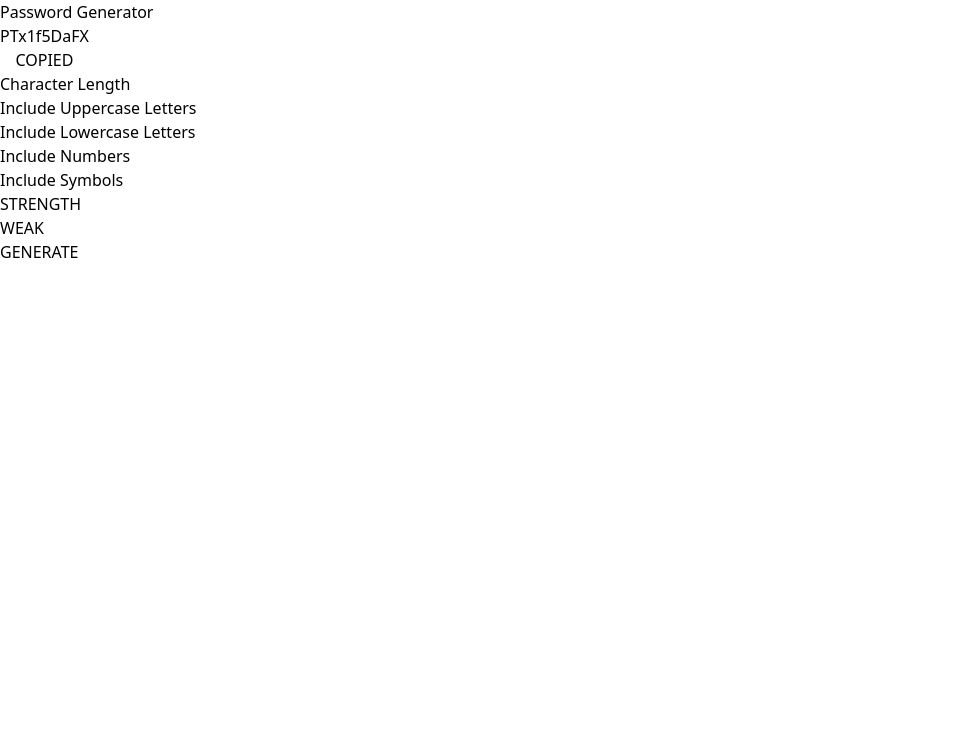
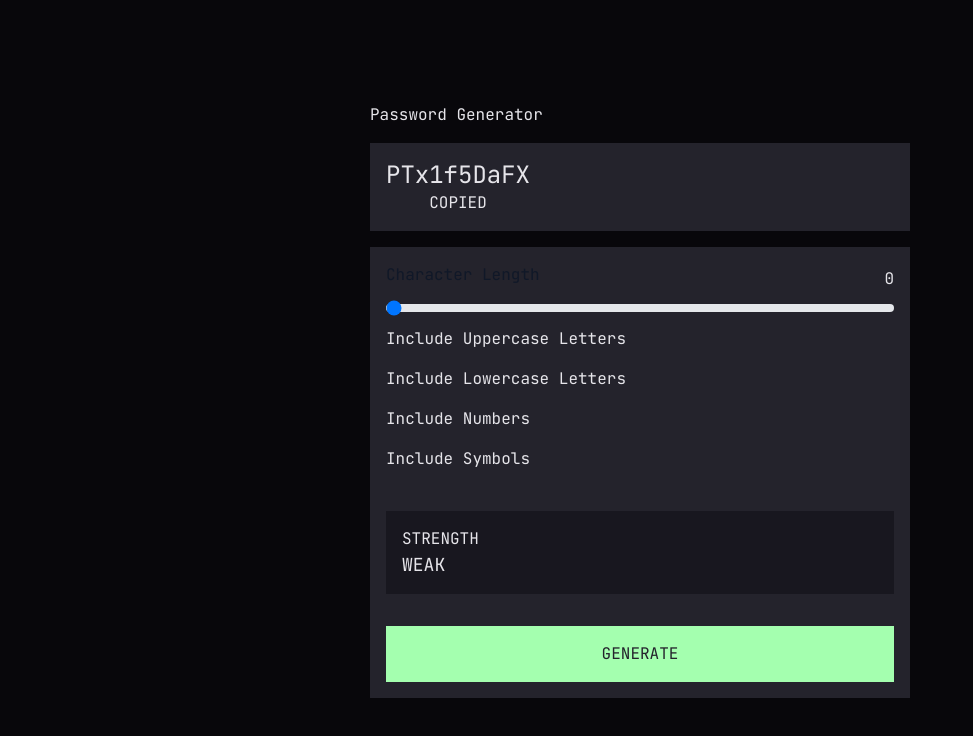
Before and after one commit to NarelaCamara/password-generator-app, a React (Vite) app: page / in a window 1280 px wide. Shown: the top 736 px of the page, without its empty margins (0-973 px from the left). Built offline with nearby package versions, Linux system fonts and the light colour scheme.

Commit message:
feat: maquetado de la calculadora

```diff
--- a/src/App.css
+++ b/src/App.css
@@ -1,4 +1,6 @@
 @import "tailwindcss";
 
 #root {
+  font-family: "JetBrains Mono", monospace;
+  color: #e6e5ea;
 }
--- a/src/App.tsx
+++ b/src/App.tsx
@@ -1,39 +1,71 @@
-import { useState } from "react";
+import { useState, type ChangeEvent } from "react";
 import "./App.css";
 
-enum Strength {
-  WEAK = "WEAK",
-  MEDIUM = "MEDIUM",
-  STRONG = "STRONG",
-}
+const Strength = {
+  WEAK: "WEAK",
+  MEDIUM: "MEDIUM",
+  STRONG: "STRONG",
+} as const;
+type Strength = (typeof Strength)[keyof typeof Strength];
 
 function App() {
-  const [password, setPassword] = useState("PTx1f5DaFX");
-  const [strength, setStrength] = useState(Strength.WEAK);
+  const [password, setPassword] = useState<string>("PTx1f5DaFX");
+  const [strength, setStrength] = useState<Strength>(Strength.WEAK);
+  const [characterLength, setCharacterLength] = useState<number>(0);
+
+  const handleChange = (event: ChangeEvent<HTMLInputElement>) => {
+    setCharacterLength(Number(event.target.value));
+  };
 
   return (
-    <>
-      <div>
-        <h3>Password Generator</h3>
-        <button>
-          {password} <p>COPIED</p>
-        </button>
-      </div>
-      <div>
-        <label>Character Length</label>
-        <p>Include Uppercase Letters</p>
-        <p>Include Lowercase Letters</p>
-        <p>Include Numbers</p>
-        <p>Include Symbols</p>
-
-        <div>
-          <p>STRENGTH</p>
-          <p>{strength}</p>
+    <div className="bg-[#08070B] flex flex-col items-center justify-center min-h-screen ">
+      <div className="max-w-[540px] w-full">
+        <h3 className="text-[16px]">Password Generator</h3>
+        <div className="bg-[#24232C] p-4 my-4">
+          <button>
+            <h5 className="text-2xl"> {password}</h5>{" "}
+            <p className="text-[16px]">COPIED</p>
+          </button>
         </div>
 
-        <button>GENERATE</button>
+        <div className="bg-[#24232C] p-4">
+          <div>
+            <div className=" flex flex-row items-center  justify-between ">
+              <label
+                htmlFor="minmax-range"
+                className="block mb-2  text-[16px] font-medium text-gray-900 dark:text-white"
+              >
+                Character Length
+              </label>
+
+              <p>{characterLength}</p>
+            </div>
+            <input
+              id="minmax-range"
+              onChange={(e) => handleChange(e)}
+              type="range"
+              min="0"
+              max="20"
+              value={characterLength}
+              className="w-full h-2 bg-gray-200 rounded-lg appearance-none cursor-pointer dark:bg-gray-700"
+            />
+          </div>
+          <p className="text-[16px] py-2">Include Uppercase Letters</p>
+          <p className="text-[16px] py-2">Include Lowercase Letters</p>
+          <p className="text-[16px] py-2">Include Numbers</p>
+          <p className="text-[16px] py-2">Include Symbols</p>
+
+          <div className="bg-[#18171F] p-4 my-8">
+            <p className="text-[16px]">STRENGTH</p>
+            <p className="text-[18px]">{strength}</p>
+          </div>
+
+          <button className="bg-[#A4FFAF] py-4 w-full ">
+            <p className="text-[16px] text-[#24232C]">GENERATE</p>
+          </button>
+        </div>
       </div>
-    </>
+    </div>
   );
 }
 
```
